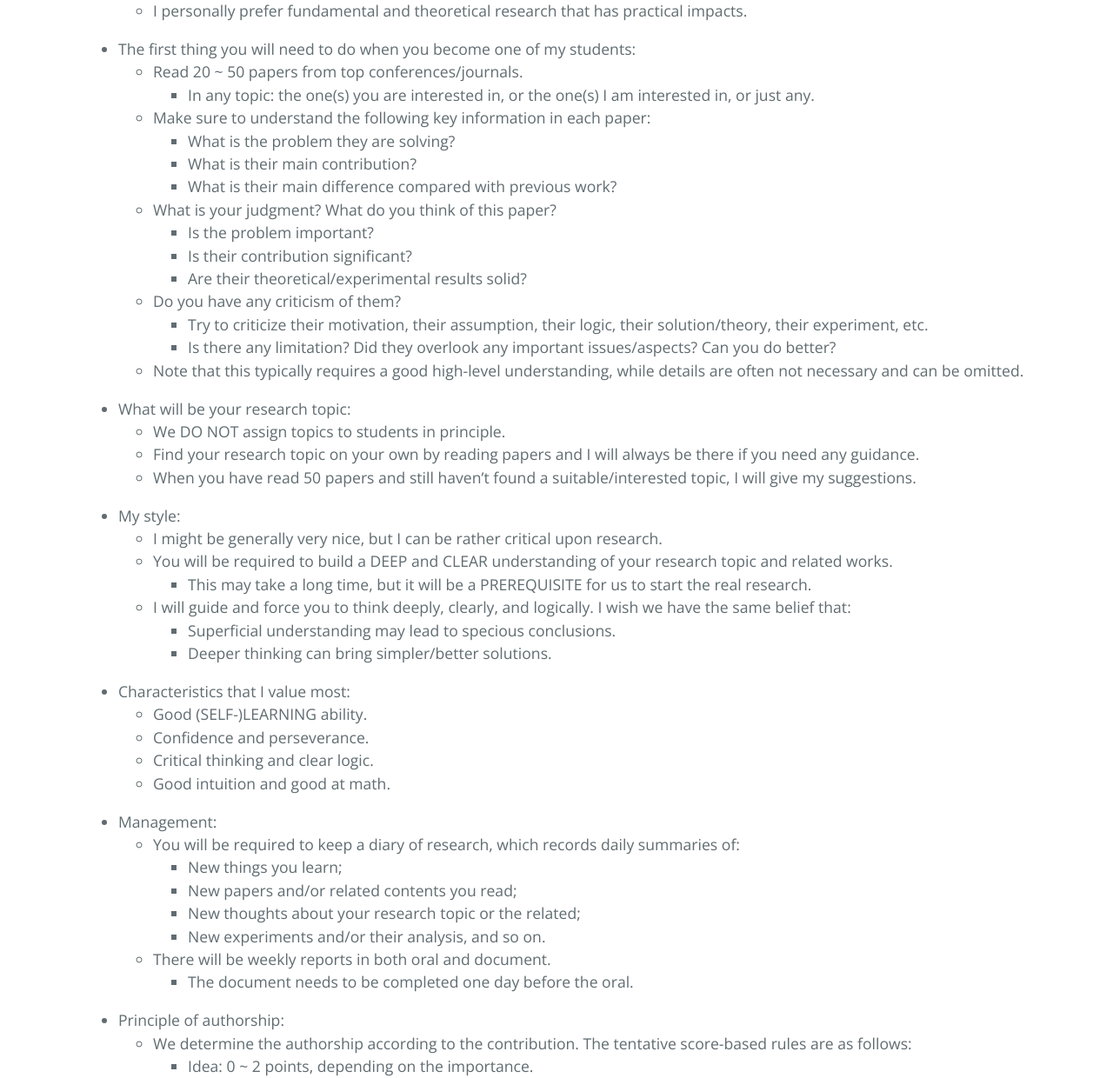
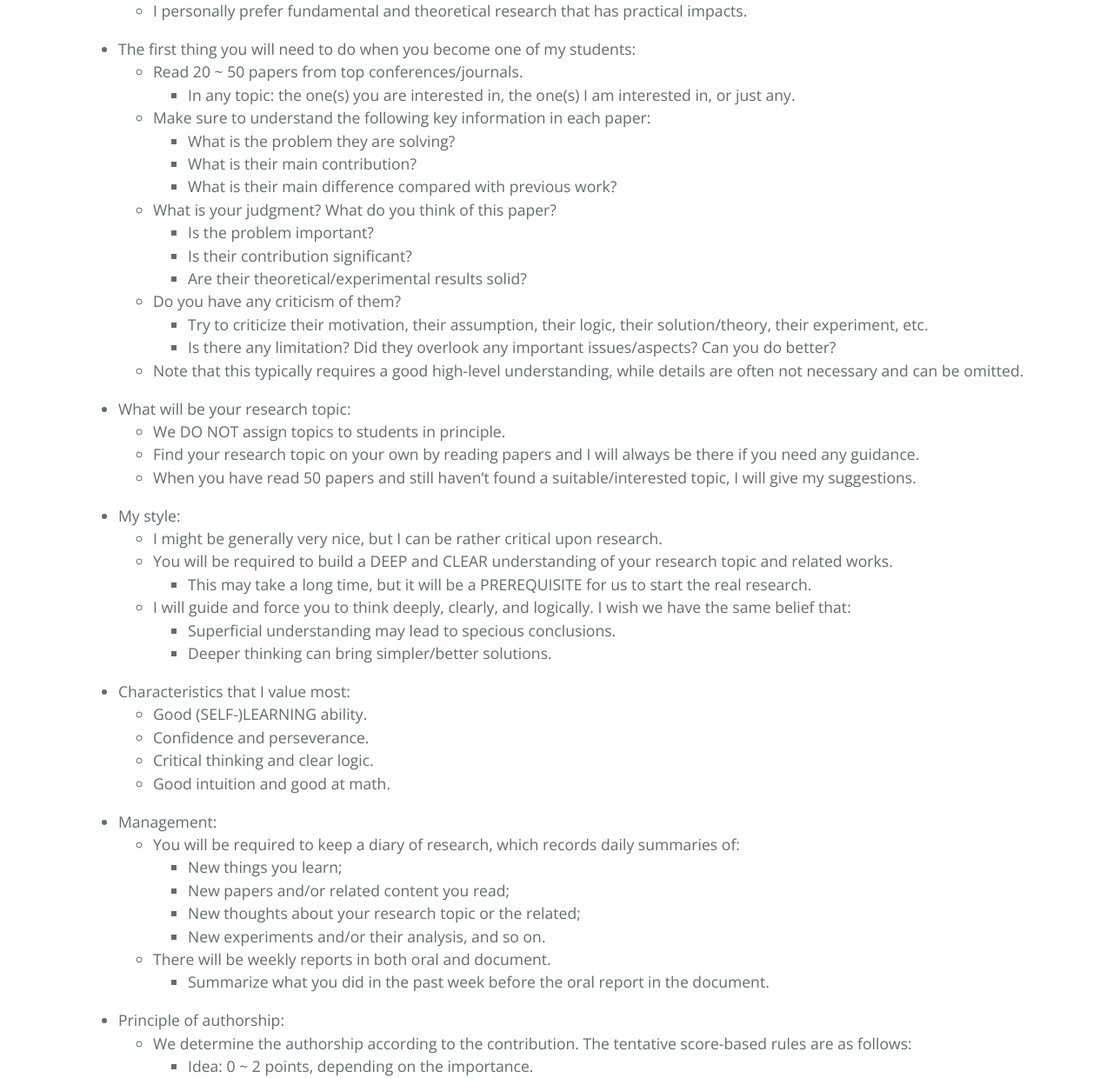
Before and after one commit to ZhimingZhou/zhimingzhou.github.io, a Jekyll site: the page built from _posts/2021-10-11-Prospective-Students.md, in a window 1280 px wide. Shown: the part 586-1826 px from the top of the page at 87% size. Built offline with Jekyll 4.4.1, drawn with Linux system fonts in a browser that asks for light colours; comment, search, counter and statistics services are not loaded.

Commit message:
Update 2021-10-11-Prospective-Students.md

```diff
--- a/_posts/2021-10-11-Prospective-Students.md
+++ b/_posts/2021-10-11-Prospective-Students.md
@@ -20,7 +20,7 @@ I’m looking for talented students with enthusiasm for fundamental research in
 <!--  -->
 - The first thing you will need to do when you become one of my students:
 	- Read 20 ~ 50 papers from top conferences/journals.
-		- In any topic: the one(s) you are interested in, or the one(s) I am interested in, or just any.
+		- In any topic: the one(s) you are interested in, the one(s) I am interested in, or just any.
 	- Make sure to understand the following key information in each paper:
 		- What is the problem they are solving?
 		- What is their main contribution?
@@ -60,11 +60,11 @@ I’m looking for talented students with enthusiasm for fundamental research in
 - Management:
 	- You will be required to keep a diary of research, which records daily summaries of:
 		- New things you learn;
-		- New papers and/or related contents you read;
+		- New papers and/or related content you read;
 		- New thoughts about your research topic or the related;
 		- New experiments and/or their analysis, and so on.
 	- There will be weekly reports in both oral and document.
-		- The document needs to be completed one day before the oral.
+		- Summarize what you did in the past week before the oral report in the document.
 
 <!--  -->
 - Principle of authorship:
```
Also changed, not shown: other parts of _posts/2021-10-11-Prospective-Students.md (+1 -1 lines).
